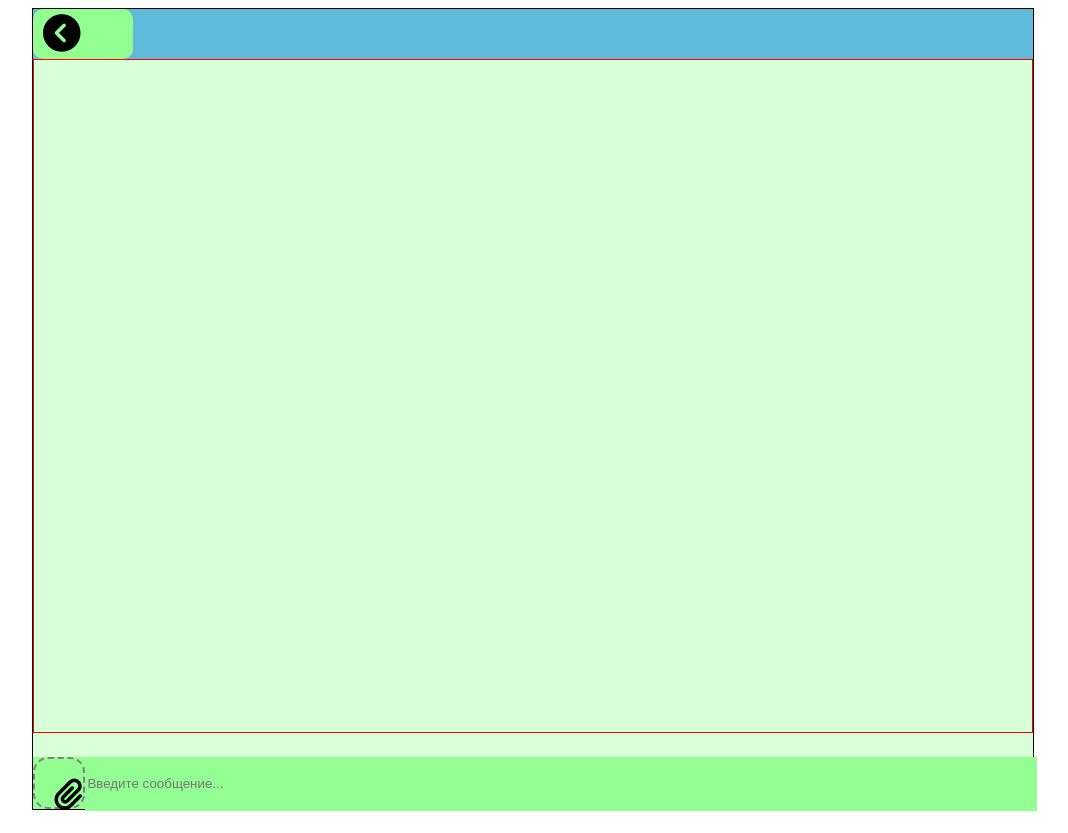
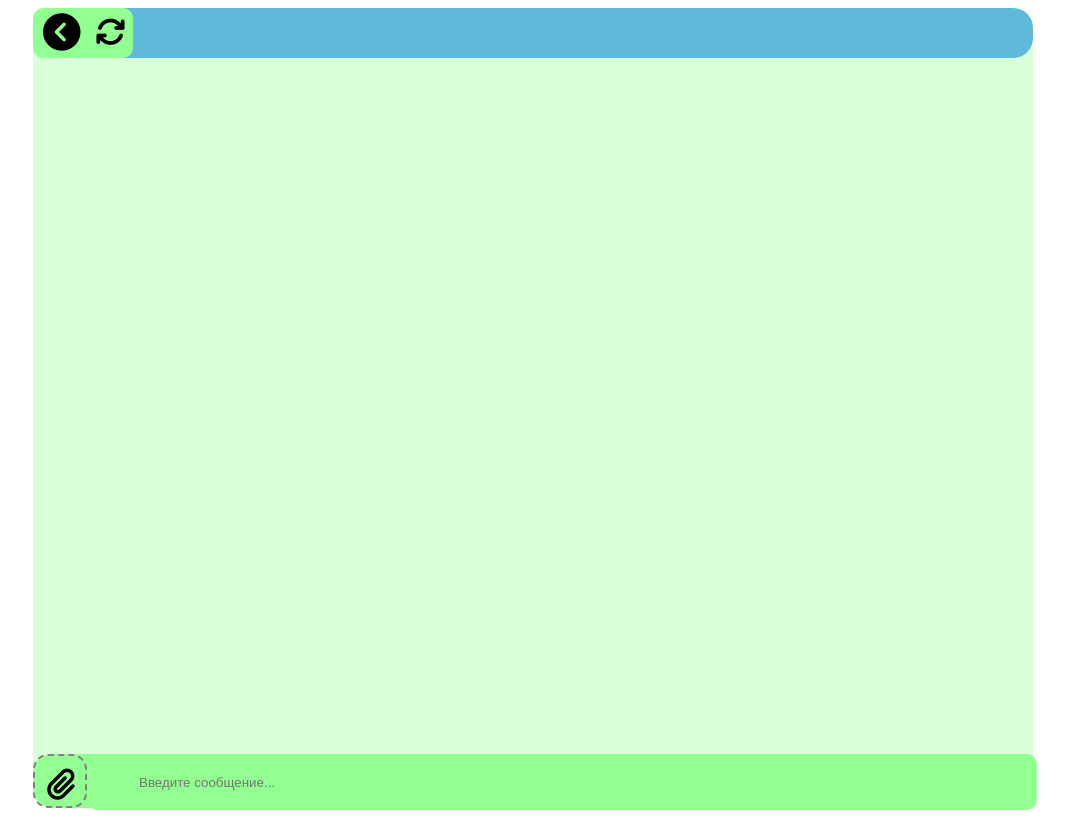
Before and after one commit to stimul777/VUE_CHAT_CLI, a Vue app: page / in a window 1280 px wide. Shown: the whole page, without its empty margins (107-1175 px from the left). Built offline with nearby package versions, Linux system fonts and the light colour scheme.

Commit message:
Style(time),valid and fix

```diff
--- a/src/components/chat.vue
+++ b/src/components/chat.vue
@@ -1,7 +1,10 @@
 <template>
   <div id="app_chat">
     <div class="menu">
-      <div class="back"><i class="fa fa-chevron-circle-left fa-lg" @click = 'GoBack'></i></div>
+      <div class="el_menu">
+        <i class="fa fa-chevron-circle-left fa-lg" @click = 'GoBack'></i>
+        <i class="fa fa-refresh" @click = 'Reload'></i>
+      </div>
     </div>
   <div class="body_chat"></div>
   <div class="elements_conteiner" >
@@ -25,6 +28,7 @@
   // },
   methods: {
     uploadImg() {
+      // подгружаем картинку в предпросмотр
       this.file = document.querySelector('#button_add_img').files[0];
       this.previewImg = document.querySelector('#img_conteiner_box');
       this.reader = new FileReader();
@@ -44,32 +48,48 @@
       // отправка в чат текстовых сообщений
       this.input_mss = document.querySelector('#send_message_input').value;
       this.body_chat = document.querySelector('.body_chat');
+      this.input_mss.value;
 
       if(this.input_mss != '') {
+        document.querySelector('#send_message_input').style.border = '2px solid green';
         this.sendMessageTxt = document.createElement('p');
         this.sendMessageTxt.className = 'messageSendText';
         this.sendMessageTxt.innerHTML = this.input_mss;
-      this.body_chat.append(this.sendMessageTxt);
+        this.body_chat.prepend(this.sendMessageTxt);
         document.querySelector('#send_message_input').value = '';
+
+        // вставка текущего времени в сообщения
+        this.Data = new Date();
+        this.Hour = this.Data.getHours();
+        this.Minutes = this.Data.getMinutes();
+        this.Seconds = this.Data.getSeconds();
+        this.sendMsgTxtDate = document.createElement('p');
+        this.sendMsgTxtDate.className = 'message_timestamp_right';
+        this.sendMsgTxtDate.innerHTML = "Отправлено: "+this.Hour+":"+this.Minutes+":"+this.Seconds;
+        this.sendMessageTxt.append(this.sendMsgTxtDate);
       }
 
       // отправка картинки в  чат
       else if(this.file){
+        document.querySelector('#send_message_input').style.border = '2px solid green';
         this.messageSendImg = document.createElement('img');
-      this.messageSendImg.className = 'messageSendBody';
+        this.messageSendImg.className = 'messageSendImg';
         this.messageSendImg.src = this.previewImg.src;
-      this.body_chat.append(this.messageSendImg.cloneNode(false));
-      this.previewImg.style.display = "none";
+        this.body_chat.prepend(this.messageSendImg.cloneNode(false));
+        this.previewImg.style.display = 'none';
         this.file = null;
       }
+      // валидация
       else {
-      // document.querySelector('.enter_message').style.border = '1ps solid red';
-      console.log("НЕВАЛИДНО!");
+        document.querySelector('#send_message_input').style.border = '2px solid red';
+
           }
         },
-
     GoBack() {
-        window.history.back()
+        window.history.back();
+      },
+    Reload() {
+        location.reload();
       },
     }
   }
@@ -83,21 +103,35 @@
   width: auto;
   max-width: 1000px;
   height: 100vh;
-  border: 1px solid black;
   background-color:  rgba(147, 255, 147, 0.356);
+  border-radius: 20px;
 }
 
 /* Тело чата */
 .body_chat {
   display: flex;
-  flex-direction: column;
-  justify-content: flex-end;
+  flex-direction: column-reverse;
+  /* justify-content: flex-end; */
   align-items: flex-end;
-  position: inherit;
+  /* position: inherit; */
   width: auto;
   height: 84%;
-  border: 1px solid red;
-  overflow-x: hidden;
+  /* border: 1px solid red; */
+  overflow-x: auto;
+
+}
+
+/* кастомный скролл */
+::-webkit-scrollbar {
+    width: 12px;
+}
+::-webkit-scrollbar-track {
+    -webkit-box-shadow: inset 0 0 6px rgba(0,0,0,0.3);
+    border-radius: 10px;
+}
+::-webkit-scrollbar-thumb {
+    border-radius: 10px;
+    -webkit-box-shadow: inset 0 0 6px rgba(0,0,0,0.5);
 }
 
 /* Шапка  */
@@ -110,13 +144,14 @@
     height: 50px;
     background: rgba(82,179,217,0.9);
     z-index: 100;
+    border-radius: 20px;
     -webkit-touch-callout: none;
     -webkit-user-select: none;
     -moz-user-select: none;
     -ms-user-select: none;
 }
 
- .back {
+ .el_menu {
     position: absolute;
     width: 90px;
     height: 50px;
@@ -126,9 +161,17 @@
     line-height: 50px;
     font-size: 30px;
     padding-left: 10px;
-    cursor: pointer;
     background-color: rgb(147, 255, 147);
     border-radius: 10px;
+}
+
+.el_menu .fa-refresh {
+  padding-left: 15px;
+  cursor: pointer;
+}
+
+.el_menu .fa-lg {
+  cursor: pointer;
 }
 
 /* Ввод сообщений */
@@ -141,7 +184,7 @@
   width: 100%;
   /* border: 1px solid  black; */
  background-color: rgb(147, 255, 147);
-
+ border-radius: 20px;
 }
 
 #img_conteiner_box {
@@ -151,19 +194,20 @@
   border: 2px solid rgb(0, 173, 0);
   background-color: rgb(147, 255, 147);
   border-radius: 10px;
-  filter: blur(1px);
+  filter: blur(0.5px);
 }
 
 .enter_message {
   width: 100%;
 }
 
-.messageSendBody {
-  margin: 5px;
-  width: 100px;
-  height: 100px;
-  border: 1px solid black;
-  background-color: red;
+.messageSendImg {
+  /* display: flex;
+  flex-direction: column-reverse; */
+  padding-right: 20px;
+  padding-bottom: 10px;
+  width: 200px;
+  height: 150px;
 }
 
 .enter_message input {
@@ -173,24 +217,30 @@
     border: none;
     outline: none;
     color: #666;
-
 }
 
-/* Cообщения в чате*/
+#send_message_input {
+ border-radius: 10px;
+ text-indent: 50px;
+}
+
+/* Cообщения в теле чата*/
   .messageSendText {
+    display: flex;
+    flex-wrap: wrap;
+    word-wrap: inherit;
     position: relative;
+    width: 200px;
+    height: 50px;
     margin-bottom: 10px;
     margin-left: calc(100% - 240px);
-    margin-right: 20px;
+    margin-right: 30px;
     padding: 10px;
     background-color: #f8e896;
-    width: 200px;
-    height: 50px;
     text-align: left;
     font: 500 .9em 'Open Sans', sans-serif;
-    border: 1px solid #dfd087;
+    border: 1px solid #ccb856;
     border-radius: 20px;
-
   }
 
   .messageSendText:after {
@@ -217,6 +267,14 @@
     right: -17px;
 }
 
+.message_timestamp_right {
+    position: relative;
+    color: rgb(131, 131, 131);
+    position: absolute;
+    font-size: 11px;
+    bottom: 1px;
+}
+
 /* кнопка добавить файл */
 .button_add_file {
     /* bottom: 22px; */
@@ -226,6 +284,7 @@
     /* z-index: 100; */
     cursor: pointer;
     background-color: rgb(147, 255, 147);
+    border-radius: 20px;
 }
 
 .button_add_file:active {
@@ -233,7 +292,7 @@
 }
 
  .button_add_file .button_add_file_form-group{
-  padding: 1em; margin:1em
+   /* padding: 1em; margin:1em */
  }
 
 .button_add_file input[type=file]{
@@ -242,15 +301,14 @@
 
 .button_add_file .button_add_file_label{
   display: block;
-  width: 10px;
-  height: 10px;
+  width: 50px;
+  height: 50px;
   border: 2px dashed grey;
   border-radius: 15px;
-  padding: 1.2em;
+  /* padding: 1.2em; */
   transition: border 400ms ease;
   cursor: pointer;
-  text-align: center;
-
+  /* text-align: center; */
 }
 
 .button_add_file .button_add_file_label:hover{
@@ -258,8 +316,10 @@
   }
 
 .button_add_file .button_add_file_label .button_add_file_title i {
+  padding: 12px;
   width: 20px;
-
+  color: black;
+  padding: -10px;
 }
 
 </style>
```
Lines whose indentation alone changed are shown as unchanged.
